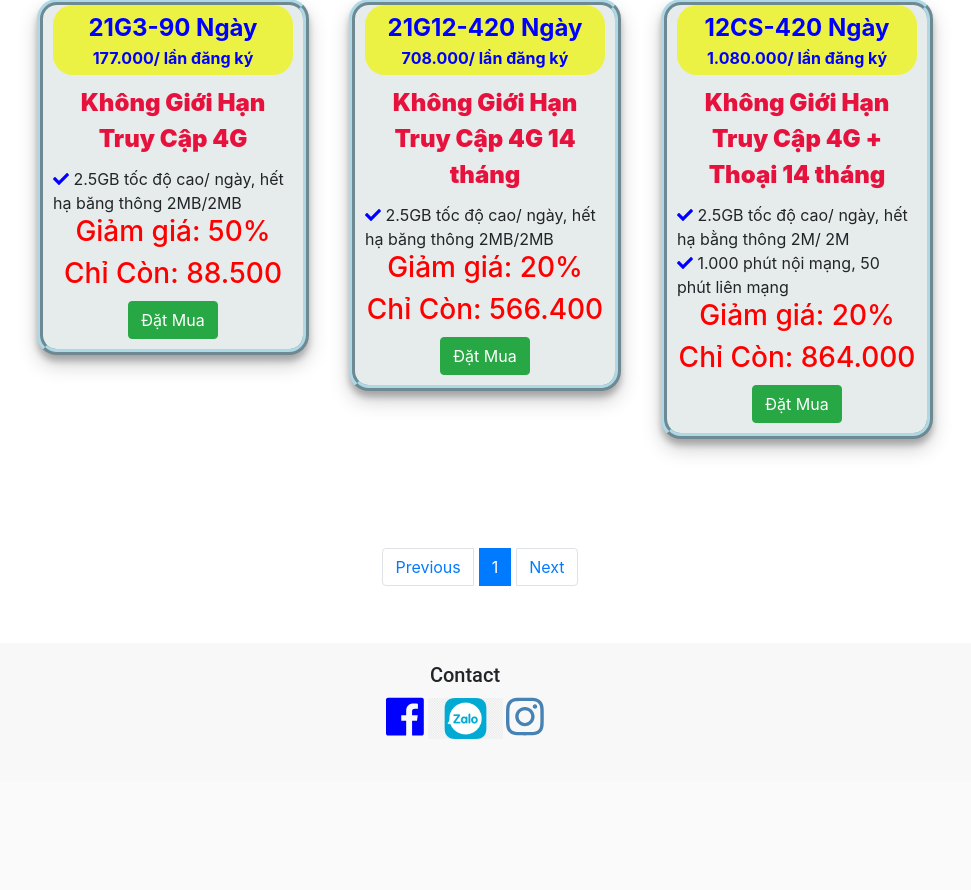
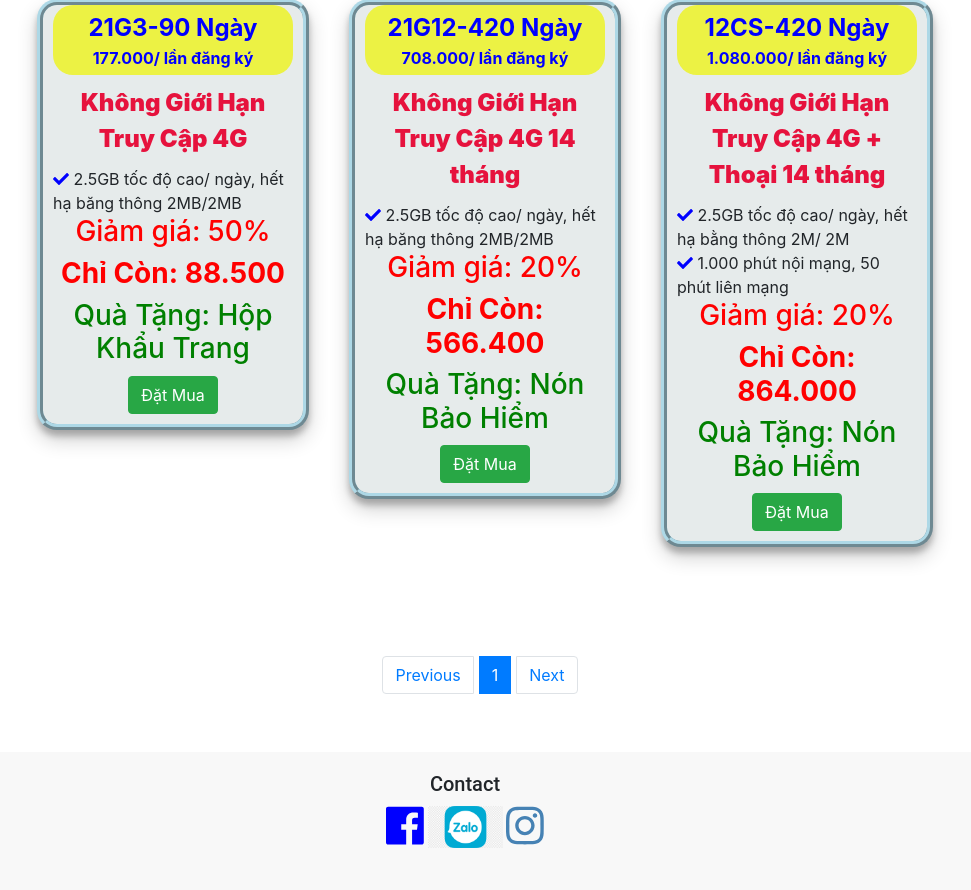
Before and after one commit to Cuongtq88/simmobi, a Flask app: page /goicuoc in a window 1280 px wide. Shown: the part 337-1227 px from the top of the page, without its empty margins (160-1131 px from the left). Before the commit the page ends 1076 px from the top, so only its background shows below. Run offline with Flask 2, Linux system fonts and the light colour scheme; data comes from the database, SQL or seed files in the repository; both versions use the stored data as it was after the commit; some libraries are stand-ins or nearby versions; some web fonts are replaced.

Commit message:
cập nhật giá gói

```diff
--- a/main.py
+++ b/main.py
@@ -40,7 +40,7 @@ class GoiCuoc(db.Model):
     nhom = db.Column(db.String(250), nullable=True)
     loai = db.Column(db.String(250), nullable=False)
     khuyenmai = db.Column(db.String(250), nullable=True)
-
+    quatang = db.Column(db.String(250), nullable=True)
 # db.create_all()
 
 class ShowSimTT(FlaskForm):
--- a/templates/goicuoc.html
+++ b/templates/goicuoc.html
@@ -45,8 +45,9 @@
           {% if goi.giamgia  %}
 
           <div class=""><h3 style="color:red">Giảm giá: {{ (goi.giamgia * 100)|round|int}}%</h3></div>
-          <div class=""><h3 style="color:red">Chỉ Còn: {{'{:,}'.format(goi.gia - (goi.gia * goi.giamgia)|round|int).replace(',', '.') }}</h3></div>
+          <div class=""><h3 style="color:red; font-weight: bold">Chỉ Còn: {{'{:,}'.format(goi.gia - (goi.gia * goi.giamgia)|round|int).replace(',', '.') }}</h3></div>
           {% endif %}
+          <div class=""><h3 style="color:green">Quà Tặng: {{ goi.quatang}}</h3></div>
         <div class="datmua">
           <button type="submit" name="button" class="btn btn-success btn-datmua">Đặt Mua</button>
         </div>
```
Also changed, not shown: sim.db.
